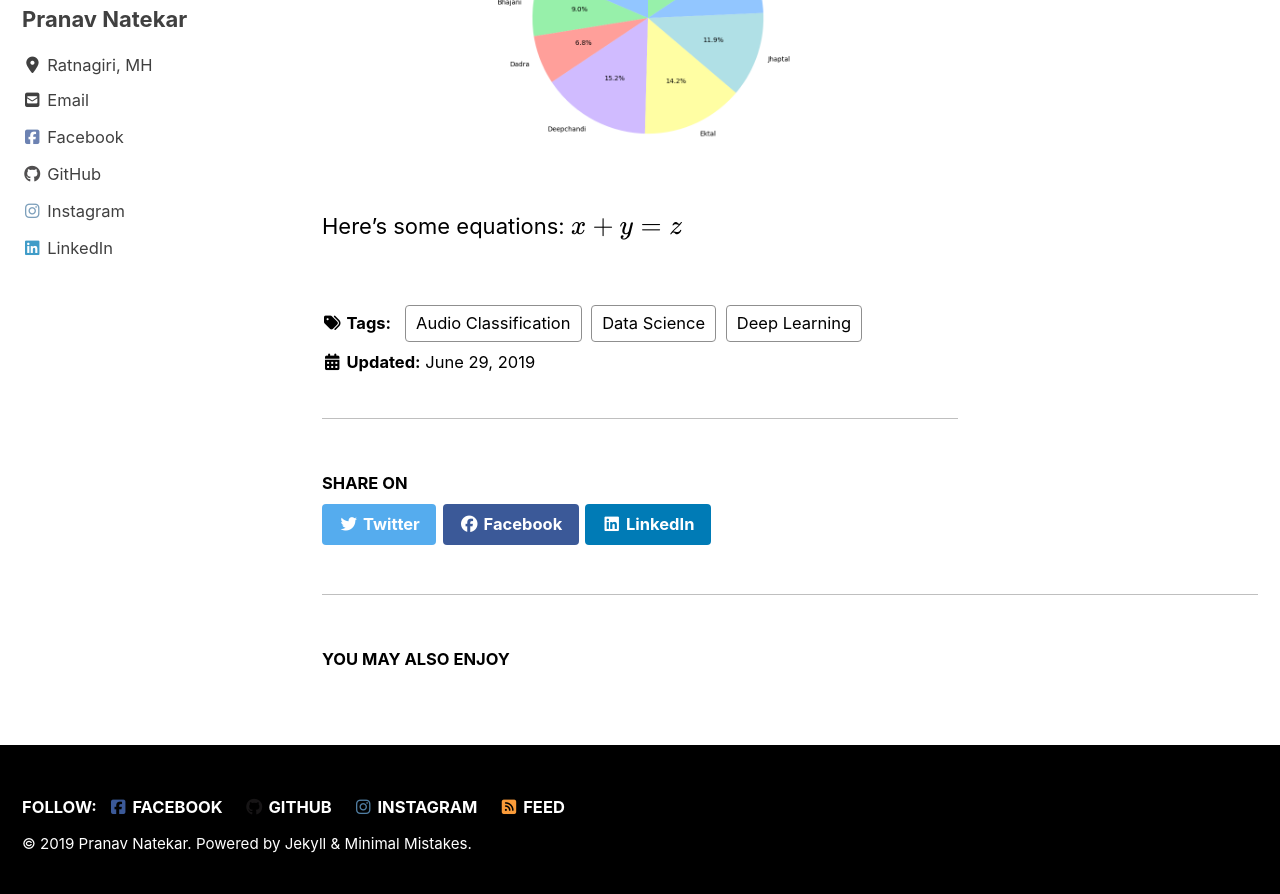
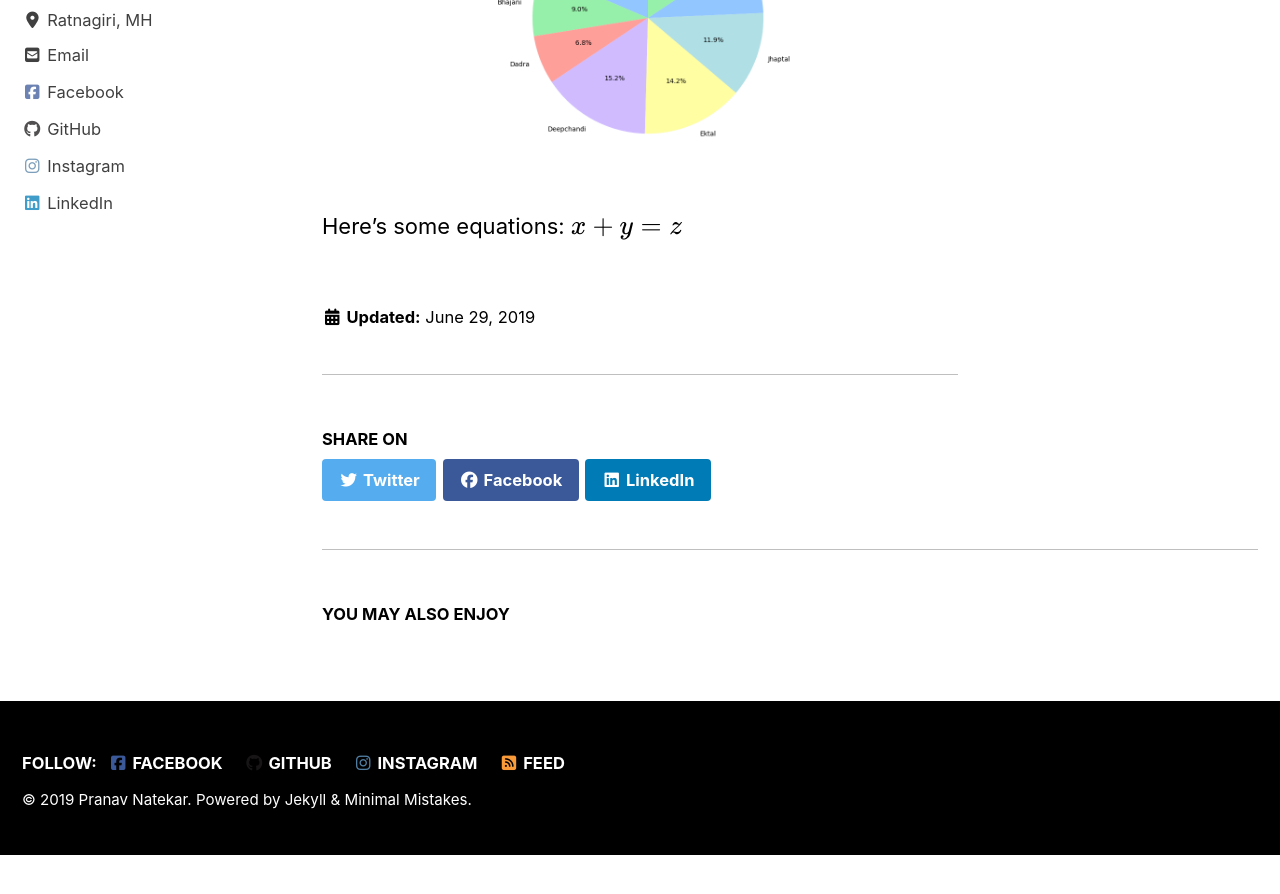
Before and after one commit to pranav6670/pranav6670.github.io, a Jekyll site: the page built from _posts/2019-06-29-taaladetection.md, in a window 1280 px wide and 900 px high, scrolled down 2212 px. Shown: the top 894 px of the window. Built offline with Jekyll 4.4.1, drawn with Linux system fonts in a browser that asks for light colours; cached includes are drawn as plain includes; nearby versions of some CDN libraries; formulas are drawn with MathJax 3; after the commit the page ends 3067 px from its top, so only the background shows below that; some of the changed lines change nothing that is shown.

Commit message:
Removed tags

```diff
--- a/_posts/2019-06-29-taaladetection.md
+++ b/_posts/2019-06-29-taaladetection.md
@@ -1,7 +1,7 @@
 ---
 title: "Detection of Tabla taalas from Indian Classical Music"
 date: 2019-06-29
-tags: [Deep Learning, Audio Classification, Data Science]
+#tags: [Deep Learning, Audio Classification, Data Science]
 header:
   image: "/images/tablaa.jpg"
 excerpt: "Deep Learning, Data Science"
```
